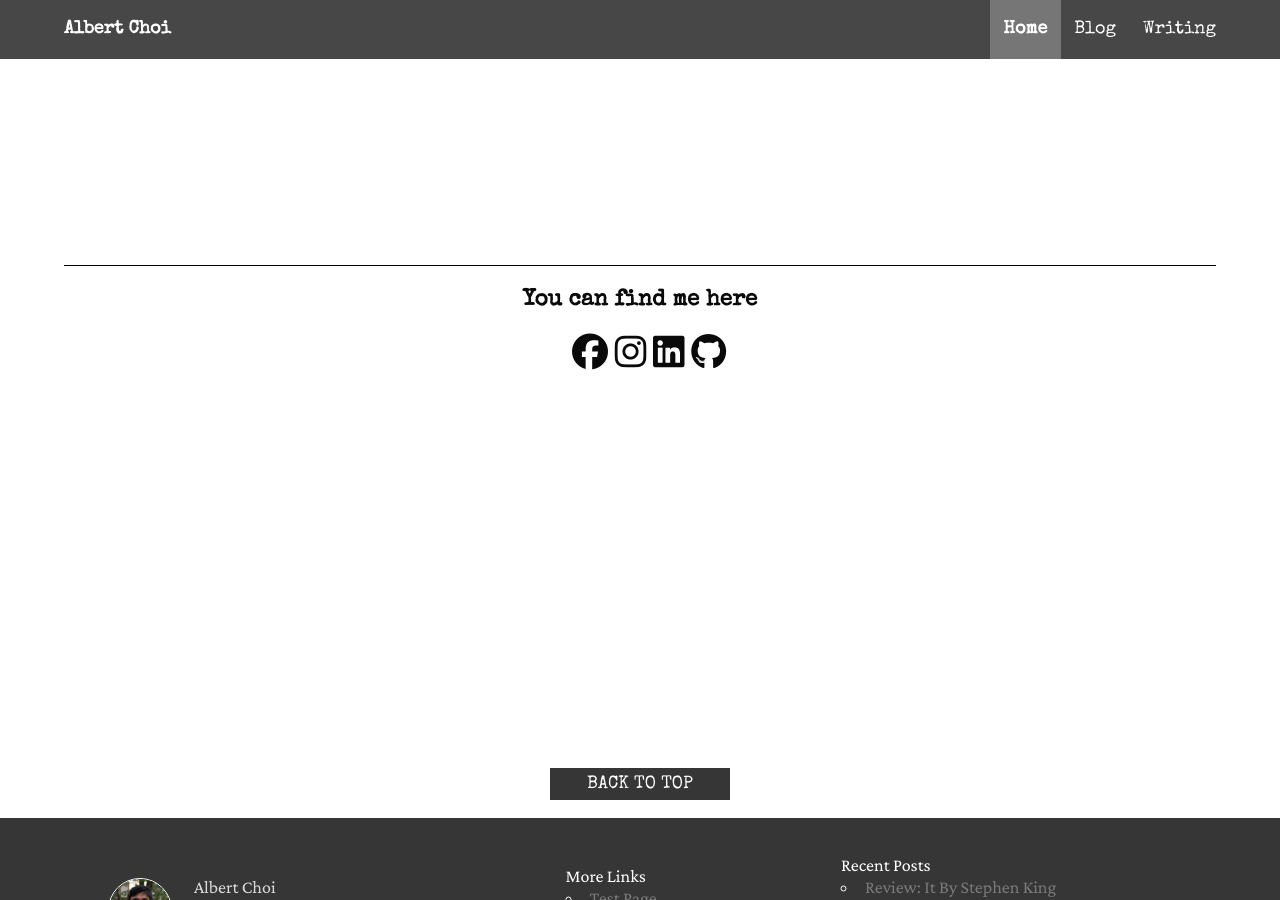
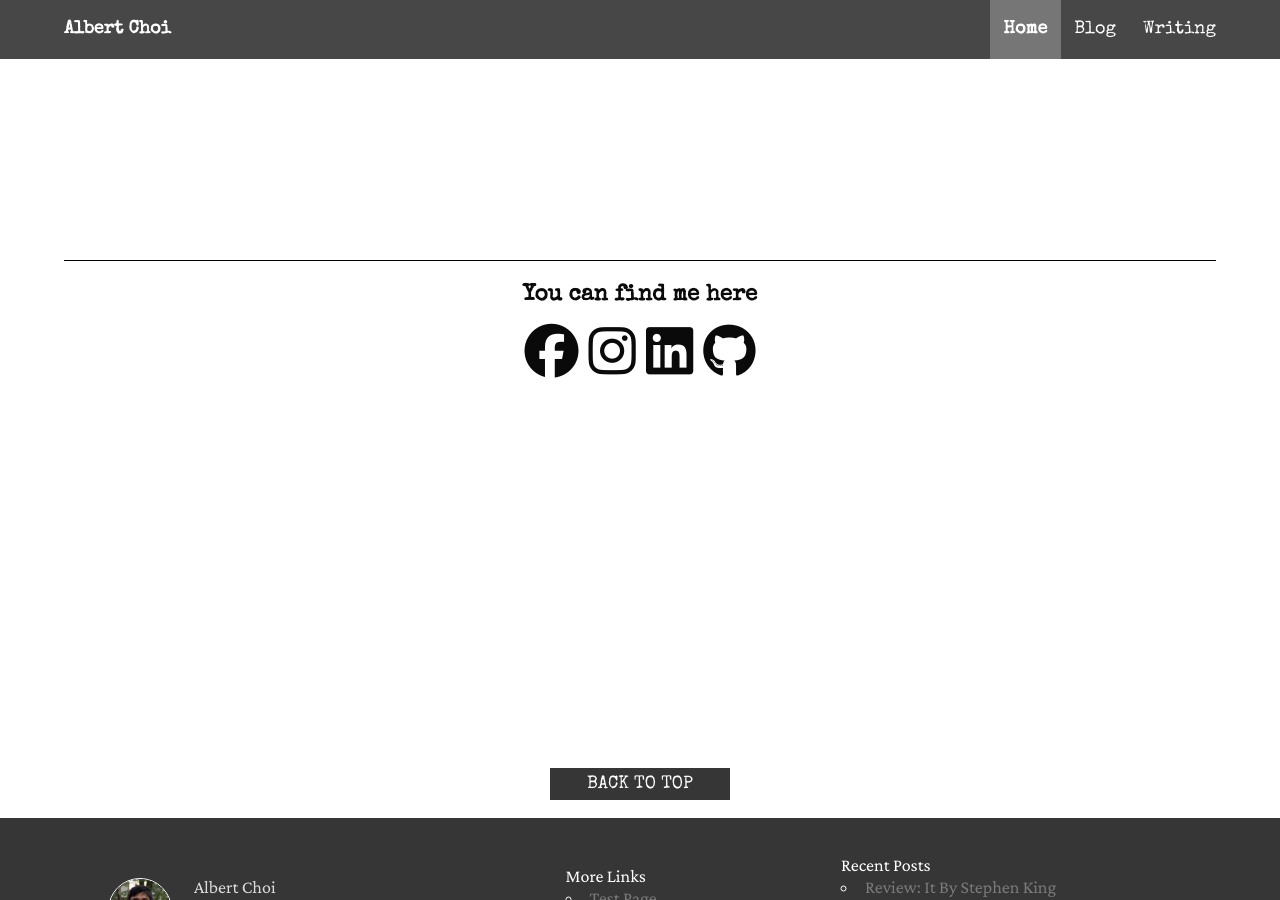
Before and after one commit to fichince/alchoi.com, a Jekyll site: the page built from index.md, in a window 1280 px wide and 900 px high, scrolled down 1932 px. Built offline with Jekyll 4.4.1, drawn with Linux system fonts in a browser that asks for light colours; nearby versions of some CDN libraries.

Commit message:
Fix alignment on contact page

```diff
--- a/_includes/contact.html
+++ b/_includes/contact.html
@@ -28,7 +28,7 @@
             <h3 class="find-me is-size-5 has-text-weight-semibold has-text-black is-marginless">
                 You can find me here
             </h3>
-            <div class="column is-full is-size-3">
+            <div class="is-full is-size-1">
                 {% unless site.facebook_username == %}
                 <a href="http://www.facebook.com/{{site.facebook_username}}" target="_blank" class="has-text-black"><i class="fab fa-facebook"></i></a>
                 {% endunless %}
```
